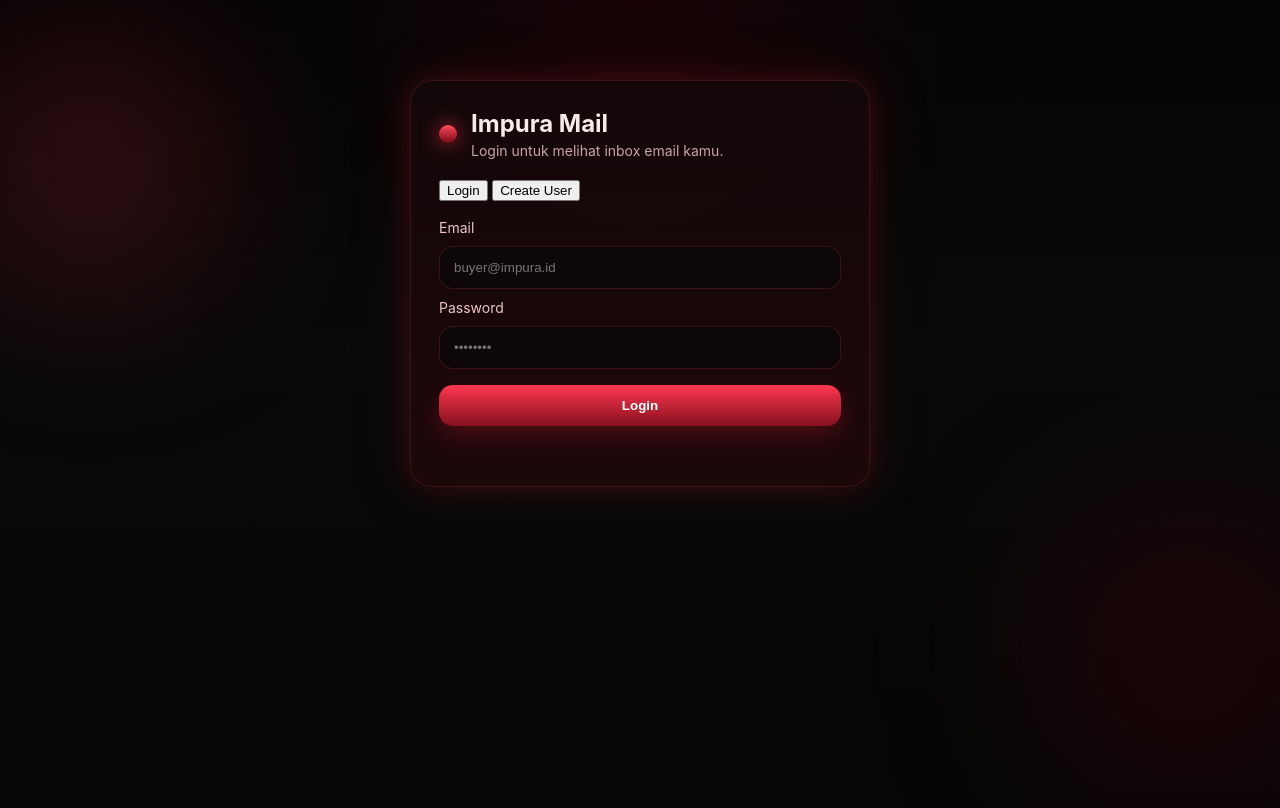
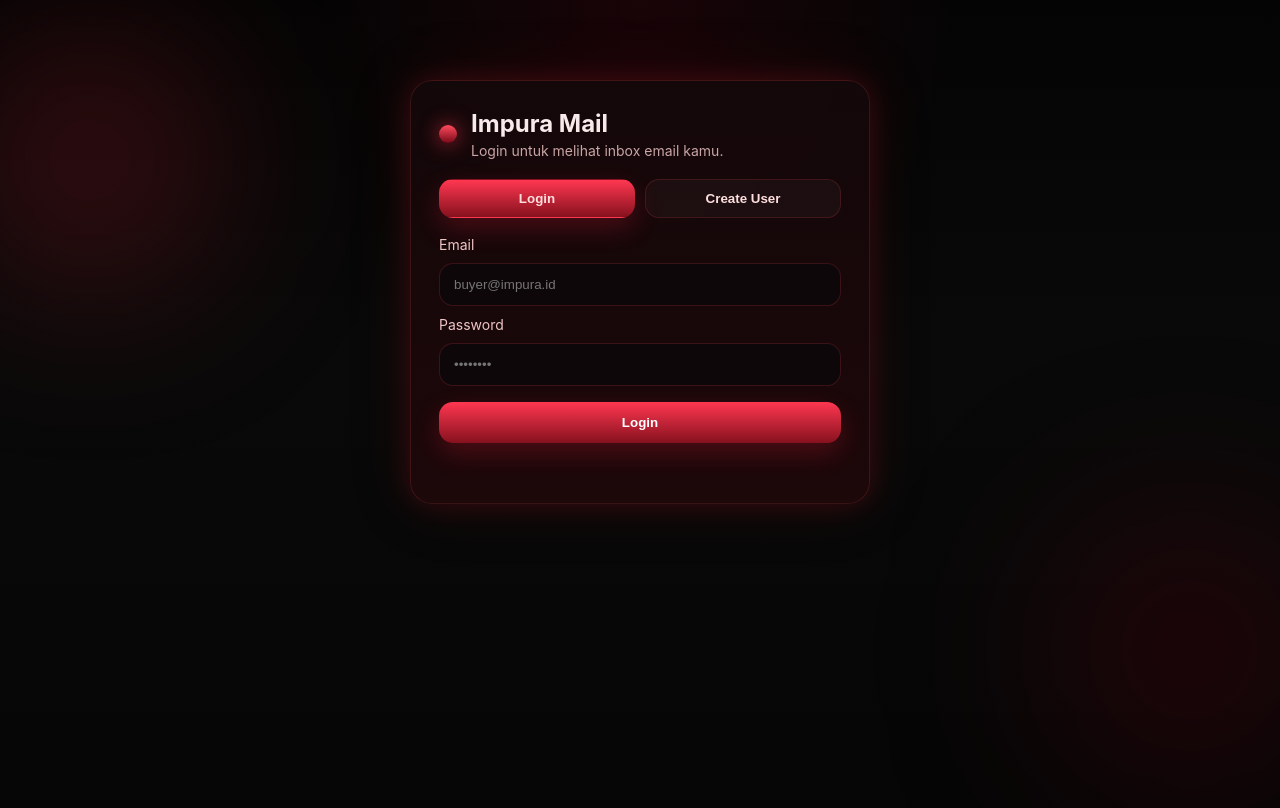
Before and after one commit to secondfgt21/mailin, a website: page public/index.html in a window 1280 px wide. Drawn offline with Linux system fonts and the light colour scheme.

Commit message:
Update styles.css

```diff
--- a/public/styles.css
+++ b/public/styles.css
@@ -288,3 +288,27 @@ input:focus {
     align-items: flex-start;
   }
 }
+
+
+.tab-row {
+  display: flex;
+  gap: 10px;
+  margin: 18px 0 6px;
+}
+
+.tab-btn {
+  flex: 1;
+  border: 1px solid rgba(255, 72, 72, 0.16);
+  background: rgba(255,255,255,0.03);
+  color: #ffdede;
+  padding: 11px 14px;
+  border-radius: 14px;
+  font-weight: 700;
+  cursor: pointer;
+}
+
+.tab-btn.active {
+  background: linear-gradient(180deg, #ff3751, #86111e);
+  box-shadow: 0 10px 26px rgba(255, 34, 60, 0.22);
+  border-color: transparent;
+}
```
